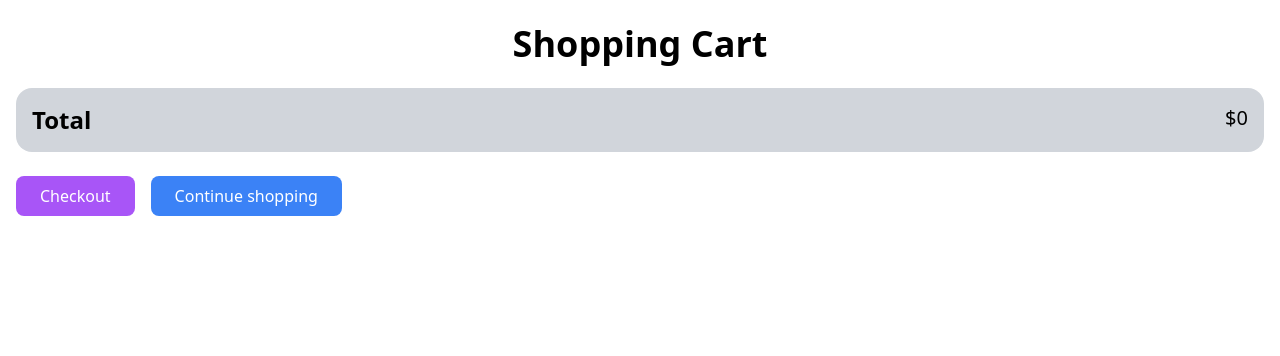
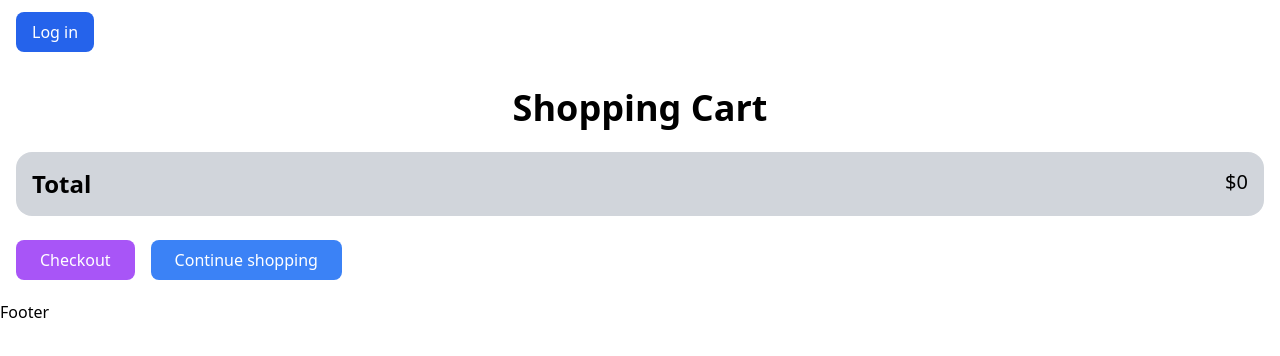
Before and after one commit to sebaspa/basket, a React (Vite) app: page /cart in a window 1280 px wide. Shown: the top 356 px of the page. Built offline with nearby package versions, Linux system fonts and the light colour scheme.

Commit message:
Login Crear el slice para el usuario Tipar el usuario y sus usos Hacer login del usuario Cerrar la sesión del usuario por redux Crear un layout para crear una barra Crear un footer

```diff
--- a/src/App.tsx
+++ b/src/App.tsx
@@ -1,13 +1,16 @@
 import { Route, Routes } from 'react-router'
+import { MainLayout } from './layouts'
 import { ListProducts, ShoppingCart } from './pages'
 
 export const App = (): JSX.Element => {
   return (
     <>
-    <Routes>
-      <Route path="/" element={<ListProducts />}></Route>
-      <Route path="/cart" element={<ShoppingCart />}></Route>
-    </Routes>
+      <Routes>
+        <Route path="/" element={<MainLayout />}>
+          <Route index element={<ListProducts />} />
+          <Route path="/cart" element={<ShoppingCart />} />
+        </Route>
+      </Routes>
     </>
   )
 }
--- /dev/null
+++ b/src/components/Footer.tsx
@@ -0,0 +1,5 @@
+export const Footer = (): JSX.Element => {
+  return (
+    <div>Footer</div>
+  )
+}
--- /dev/null
+++ b/src/components/Navbar.tsx
@@ -0,0 +1,49 @@
+import { useSelector } from 'react-redux'
+import { useAppDispatch } from '../hooks/redux'
+
+import { type RootState } from '../store'
+import { loginUser, logoutUser } from '../features/user/userSlice'
+
+export const Navbar = (): JSX.Element => {
+  const dispatch = useAppDispatch()
+  const { user, isLoading } = useSelector((store: RootState) => store.user)
+
+  const handleLogin = async (): Promise<void> => {
+    await dispatch(loginUser({ username: 'kminchelle', password: '0lelplR' }))
+  }
+  const handleLogOut = (): void => {
+    dispatch(logoutUser())
+  }
+  return (
+    <>
+      <div className="container mx-auto px-4 py-3">
+        {user === null && (
+          <button
+            className="px-4 py-2 bg-blue-600 text-white rounded-lg hover:bg-blue-700 disabled:bg-gray-300 disabled:text-gray-500 disabled:border-gray-400 disabled:cursor-not-allowed"
+            type="button"
+            disabled={isLoading}
+            onClick={() => {
+              void handleLogin()
+            }}
+          >
+            Log in
+          </button>
+        )}
+        {user !== null && (
+          <div className="flex gap-4">
+            <p className="px-4 py-2 bg-blue-600 text-white rounded-lg w-fit">
+              {user?.firstName} {user?.lastName}
+            </p>
+            <button
+              type="button"
+              className="px-4 py-2 bg-red-600 text-white rounded-lg hover:bg-red-700"
+              onClick={handleLogOut}
+            >
+              Log out
+            </button>
+          </div>
+        )}
+      </div>
+    </>
+  )
+}
--- a/src/components/index.ts
+++ b/src/components/index.ts
@@ -2,3 +2,5 @@ export { Products } from './Products'
 export { Product } from './Product'
 export { ButtonCountBasket } from './ButtonCountBasket'
 export { ItemCart } from './ItemCart'
+export { Footer } from './Footer'
+export { Navbar } from './Navbar'
--- /dev/null
+++ b/src/features/user/userSlice.ts
@@ -0,0 +1,41 @@
+import { createSlice, createAsyncThunk } from '@reduxjs/toolkit'
+import { type UserLogin, type UserInitialState } from '../../types/user'
+import { loginUserThunk } from './userThunk'
+
+const initialState: UserInitialState = {
+  isLoading: false,
+  user: null
+}
+
+export const loginUser = createAsyncThunk(
+  'user/loginUser',
+  async (user: UserLogin, thunkAPI) => {
+    return await loginUserThunk('/auth/login', user, thunkAPI)
+  }
+)
+
+const userSlice = createSlice({
+  name: 'user',
+  initialState,
+  reducers: {
+    logoutUser: (state) => {
+      state.user = null
+    }
+  },
+  extraReducers: (builder) => {
+    builder.addCase(loginUser.pending, (state) => {
+      state.isLoading = true
+    })
+    builder.addCase(loginUser.fulfilled, (state, { payload }) => {
+      state.isLoading = false
+      state.user = payload
+    })
+    builder.addCase(loginUser.rejected, (state, { payload }: any) => {
+      state.isLoading = false
+      console.error('Error: ', payload)
+    })
+  }
+})
+
+export default userSlice.reducer
+export const { logoutUser } = userSlice.actions
--- /dev/null
+++ b/src/features/user/userThunk.ts
@@ -0,0 +1,15 @@
+import { type UserLogin } from '../../types/user'
+import customFetch from '../../utils/axios'
+
+export const loginUserThunk = async (
+  url: string,
+  user: UserLogin,
+  thunkAPI: any
+): Promise<any> => {
+  try {
+    const response = await customFetch.post(url, user)
+    return response.data
+  } catch (error) {
+    return thunkAPI.rejectedWithValue(error)
+  }
+}
--- /dev/null
+++ b/src/layouts/MainLayout.tsx
@@ -0,0 +1,12 @@
+import { Outlet } from 'react-router'
+import { Footer, Navbar } from '../components'
+
+export const MainLayout = (): JSX.Element => {
+  return (
+    <>
+      <Navbar />
+      <Outlet />
+      <Footer />
+    </>
+  )
+}
--- /dev/null
+++ b/src/layouts/index.ts
@@ -0,0 +1 @@
+export { MainLayout } from './MainLayout'
--- a/src/store.ts
+++ b/src/store.ts
@@ -1,11 +1,13 @@
 import { configureStore } from '@reduxjs/toolkit'
 import cartSlice from './features/cart/cartSlice'
 import productSlice from './features/product/productSlice'
+import userSlice from './features/user/userSlice'
 
 export const store = configureStore({
   reducer: {
     product: productSlice,
-    cart: cartSlice
+    cart: cartSlice,
+    user: userSlice
   }
 })
 
```
Also changed, not shown: src/types/user.d.ts (added, +20 -0 lines).
